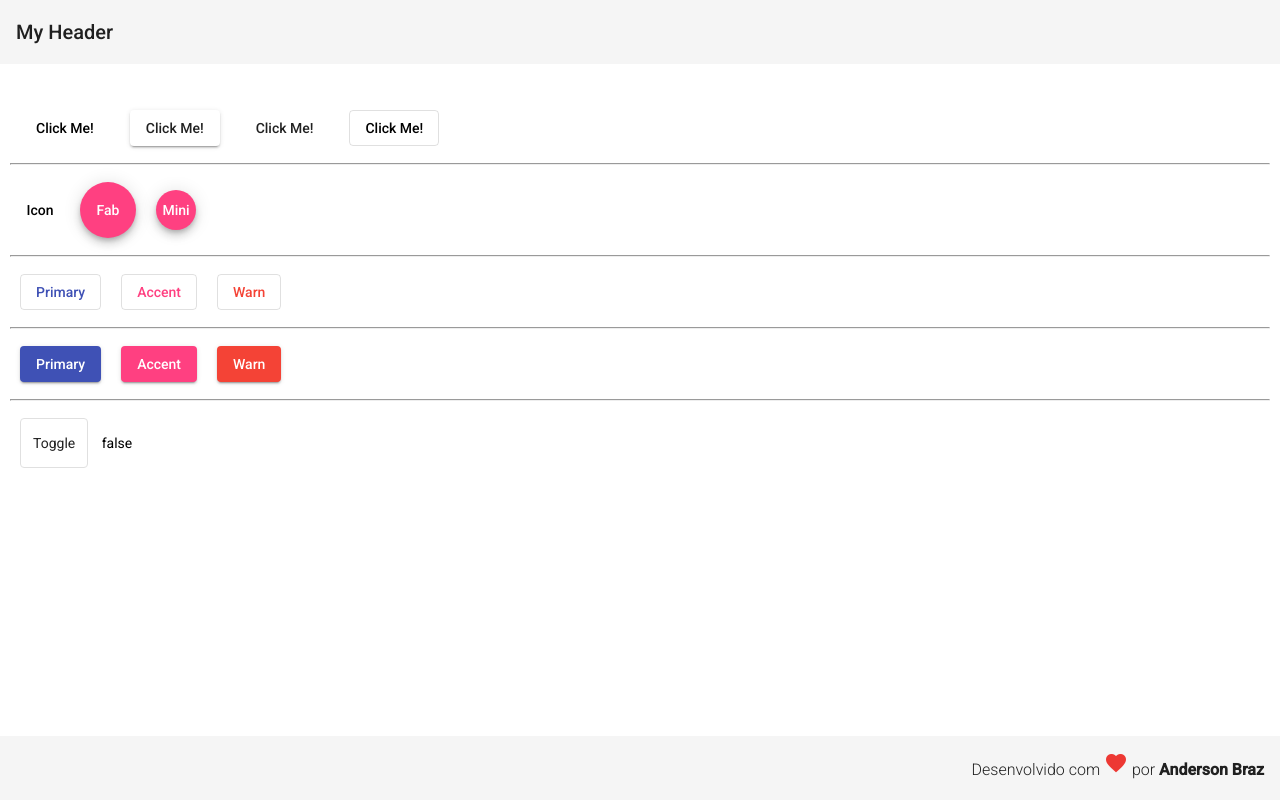
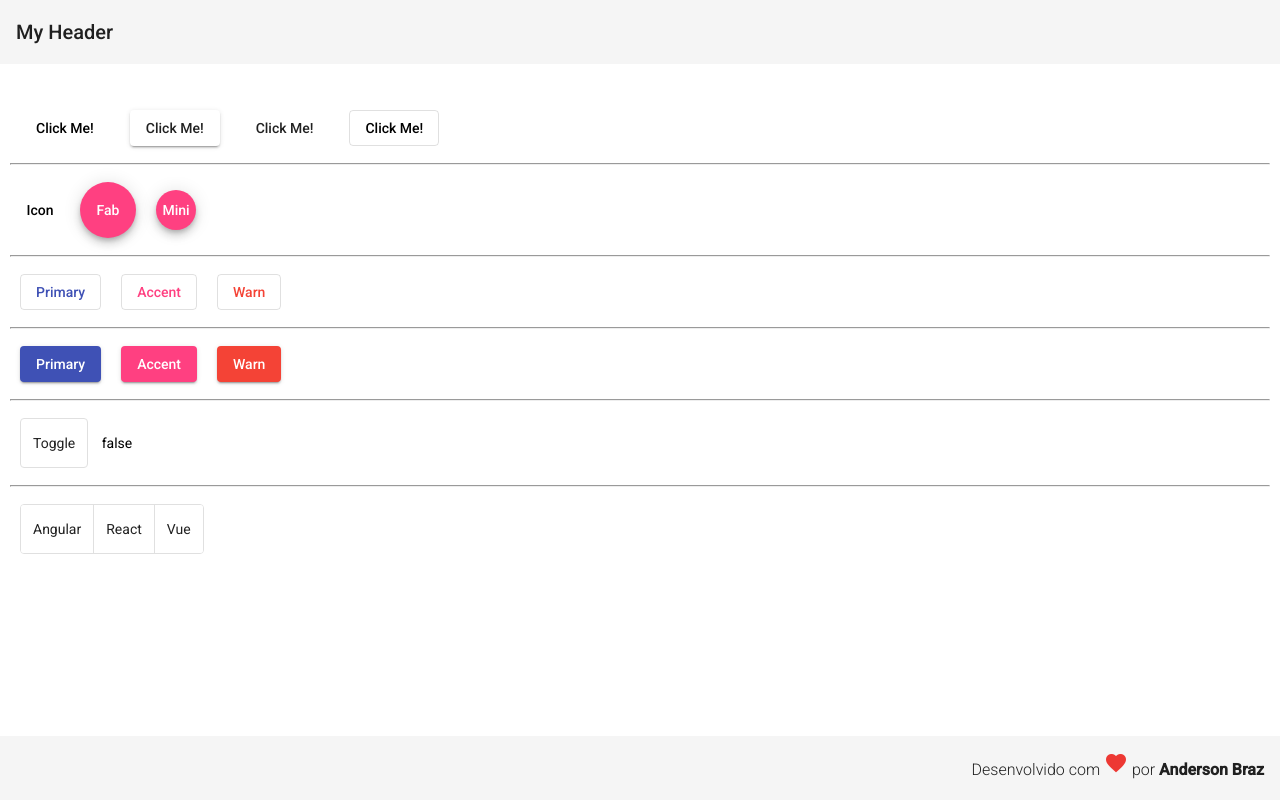
Before and after one commit to andersonbraz/angular-samples, an Angular app: page / in a window 1280 px wide. Built offline with nearby package versions, Linux system fonts and the light colour scheme.

Commit message:
Up File(s)

```diff
--- a/src/app/components/sample/button/button.component.css
+++ b/src/app/components/sample/button/button.component.css
@@ -6,6 +6,10 @@ button{
   margin: 10px;
 }
 
-mat-button-toggle{
+.toogle-only mat-button-toggle{
   margin: 10px;
 }
+
+mat-button-toggle-group {
+  margin: 10px;
+}
--- a/src/app/components/sample/button/button.component.html
+++ b/src/app/components/sample/button/button.component.html
@@ -3,7 +3,7 @@
   <button mat-raised-button>Click Me!</button>
   <button mat-flat-button>Click Me!</button>
   <button mat-stroked-button>Click Me!</button>
-  <hr/>
+  <hr />
   <button mat-icon-button>Icon</button>
   <button mat-fab>Fab</button>
   <button mat-mini-fab>Mini</button>
@@ -16,8 +16,25 @@
   <button mat-raised-button color="accent">Accent</button>
   <button mat-raised-button color="warn">Warn</button>
   <hr />
-  <mat-button-toggle #btnToggle>
-    Toggle
-  </mat-button-toggle>
-  {{ btnToggle.checked }}
+  <div class="toogle-only">
+    <mat-button-toggle #btnToggle>
+      Toggle
+    </mat-button-toggle>
+    {{ btnToggle.checked }}
+  </div>
+  <hr />
+  <div class="toggle-group">
+    <mat-button-toggle-group #btnToggleGroup="matButtonToggleGroup" multiple>
+      <mat-button-toggle value="angular">
+        Angular
+      </mat-button-toggle>
+      <mat-button-toggle value="react">
+        React
+      </mat-button-toggle>
+      <mat-button-toggle value="vue">
+        Vue
+      </mat-button-toggle>
+    </mat-button-toggle-group>
+    {{ btnToggleGroup.value }}
+  </div>
 </div>
```
